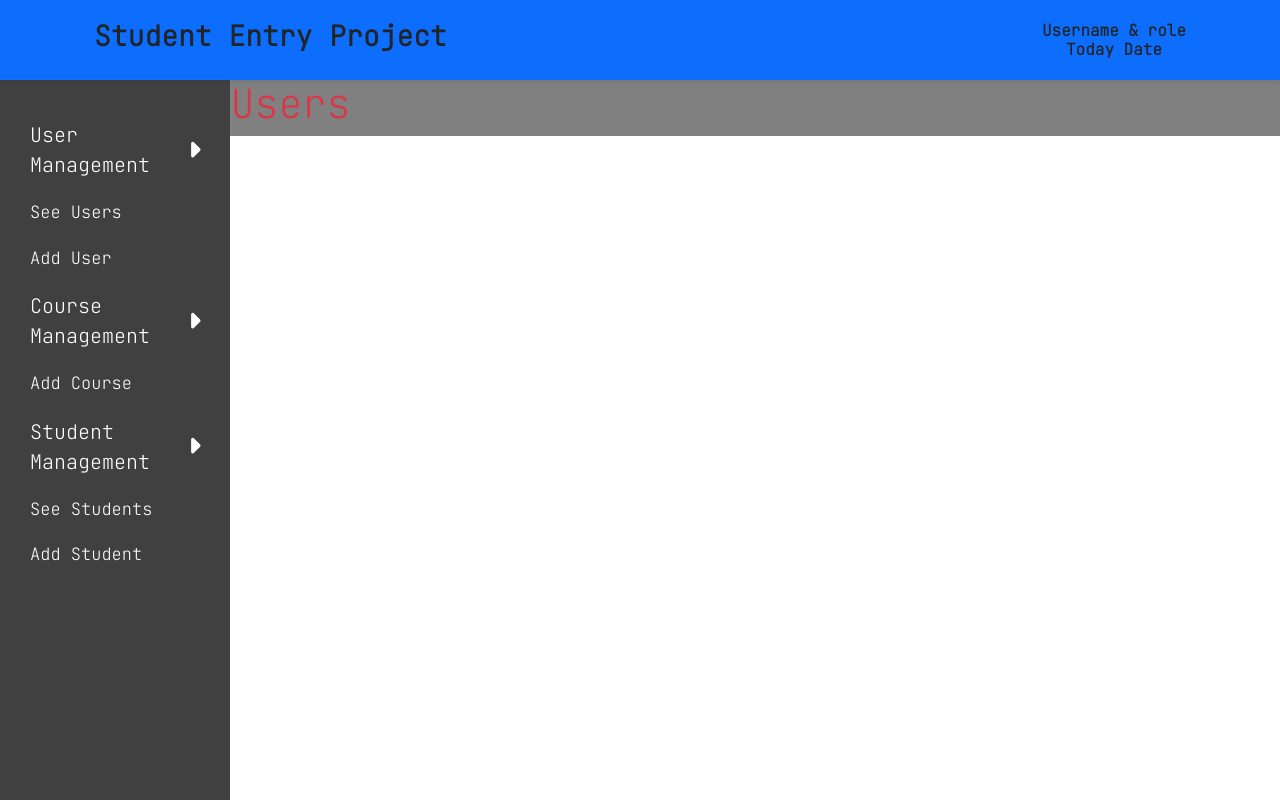
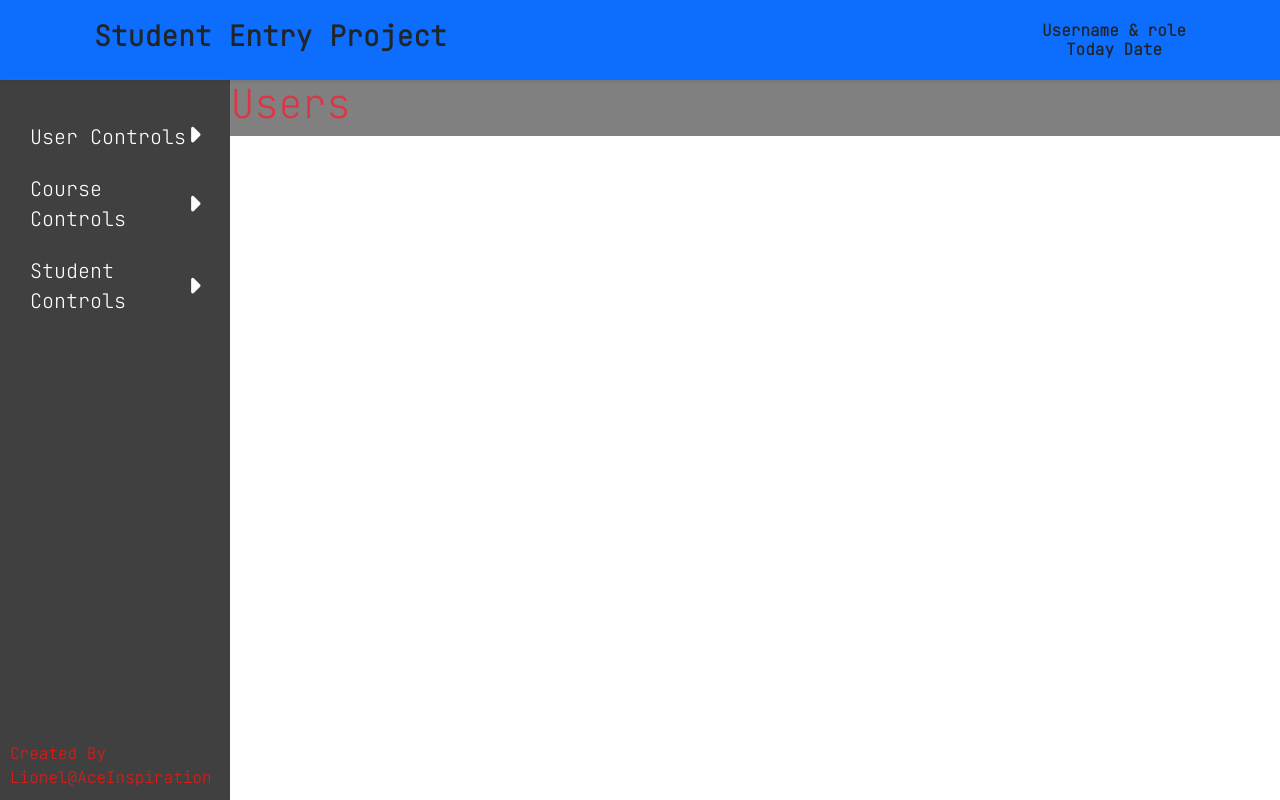
Before and after one commit to myominhtoo/student_jpa, an Angular app in the folder src/main/resources/views/: page /users in a window 1280 px wide. Built offline with nearby package versions, Linux system fonts and the light colour scheme.

Commit message:
added sidebar toggles

```diff
--- /dev/null
+++ b/src/main/resources/views/src/app/components/layouts/footer.component.ts
@@ -0,0 +1,9 @@
+import { Component } from '@angular/core';
+
+@Component({
+    selector : 'footer',
+    template : `<div>
+                    <span class="h6 th">Created By Lionel@AceInspiration</span>
+                </div>`
+})
+export class FooterComponent{}
--- a/src/main/resources/views/src/app/components/layouts/navbar.component.html
+++ b/src/main/resources/views/src/app/components/layouts/navbar.component.html
@@ -1,6 +1,6 @@
 <header id="navbar" class="navbar navbar-expand px-3 shadow-sm mx-0 bg-primary py-3 position-fixed">
     <main class="container px-4">
-        <h3 class="h3 fw-bold">
+        <h3 routerLink="/" class="h3 fw-bold" id="icon">
             Student Entry Project
         </h3>
 
--- a/src/main/resources/views/src/app/components/layouts/sidebar.component.html
+++ b/src/main/resources/views/src/app/components/layouts/sidebar.component.html
@@ -1,34 +1,36 @@
 <nav id="sidebar">
-    <a href="" id="sidebar-item">
-        <span>User Management</span>
-        <i class="fa-solid fa-caret-right"></i>
-        <i class="fa-solid fa-caret-down d-none"></i>
+    <a (click)="toggleSidebarBtns('user')" id="sidebar-item" [ngClass]="{ 'bg-pale-snow show-btns' : showUserBtns ? true : false }">
+        <span>User Controls</span>
+        <span *ngIf="!showUserBtns"><i class="fa-solid fa-caret-right"></i></span>
+        <span *ngIf="showUserBtns"><i class="fa-solid fa-caret-down"></i></span>
     </a>
 
-    <div class="w-auto h-auto p-0 m-0">
+    <div *ngIf="showUserBtns" class="w-auto h-auto p-0 m-0">
         <a routerLink="/users" id="sidebar-childitem">See Users</a>
         <a routerLink="/add-user" id="sidebar-childitem">Add User</a>
     </div>
 
-    <a href="" id="sidebar-item">
-        <span>Course Management</span>
-        <i class="fa-solid fa-caret-right"></i>
-        <i class="fa-solid fa-caret-down d-none"></i>
+    <a (click)="toggleSidebarBtns('course')" id="sidebar-item" [ngClass]="{'bg-pale-snow show-btns' : showCourseBtns ? true : false }">
+        <span>Course Controls</span>
+        <i *ngIf="!showCourseBtns" class="fa-solid fa-caret-right"></i>
+        <i *ngIf="showCourseBtns" class="fa-solid fa-caret-down "></i>
     </a>
 
-    <div class="w-auto h-auto p-0 m-0">
+    <div *ngIf="showCourseBtns" class="w-auto h-auto p-0 m-0">
         <!-- <a routerLink="/courses" id="sidebar-childitem">See Courses</a> -->
         <a routerLink="/add-course" id="sidebar-childitem">Add Course</a>
     </div>
 
-    <a href="" id="sidebar-item">
-        <span>Student Management</span>
-        <i class="fa-solid fa-caret-right"></i>
-        <i class="fa-solid fa-caret-down d-none"></i>
+    <a (click)="toggleSidebarBtns('student')" id="sidebar-item" [ngClass]="{ 'bg-pale-snow show-btns' : showStudentBtns ? true : false  }">
+        <span>Student Controls</span>
+        <i *ngIf="!showStudentBtns" class="fa-solid fa-caret-right"></i>
+        <i *ngIf="showStudentBtns"  class="fa-solid fa-caret-down "></i>
     </a>
 
-    <div class="w-auto h-auto p-0 m-0">
+    <div *ngIf="showStudentBtns" class="w-auto h-auto p-0 m-0">
         <a routerLink="/students" id="sidebar-childitem">See Students</a>
         <a routerLink="/add-student" id="sidebar-childitem">Add Student</a>
     </div>
+
+    <footer></footer>
 </nav>
--- a/src/main/resources/views/src/app/components/layouts/sidebar.component.ts
+++ b/src/main/resources/views/src/app/components/layouts/sidebar.component.ts
@@ -4,4 +4,32 @@ import { Component } from "@angular/core";
     selector : 'sidebar',
     templateUrl : './sidebar.component.html',
 })
-export class SidebarComponent{}
+export class SidebarComponent{
+
+    //for sidebar toggles
+    showUserBtns : boolean = false;
+    showCourseBtns : boolean = false;
+    showStudentBtns : boolean = false;
+
+
+    /*
+        target should be ( user | course | student )
+    */
+    toggleSidebarBtns( target : string ) : void {
+
+        setTimeout(() => {
+            switch( target ){
+                case 'user' :
+                    this.showUserBtns = !this.showUserBtns;
+                    break;
+                case 'course' :
+                    this.showCourseBtns = !this.showCourseBtns;
+                    break;
+                case 'student' :
+                    this.showStudentBtns = !this.showStudentBtns;
+                    break;
+            }
+        } , 30 );
+
+    }
+}
--- a/src/main/resources/views/src/styles.css
+++ b/src/main/resources/views/src/styles.css
@@ -8,6 +8,7 @@ span,p,h1,h2,h3,h4,h5,h5,div{
 
 :root{
     --dark : rgba( 0 , 0, 0, 0.75);
+    --th : rgba(225, 27, 22,1);
     --snow : rgba( 255 ,255 ,255 , 1);
     --pale-snow : rgba(235,255,255,0.05)
 }
@@ -25,10 +26,23 @@ span,p,h1,h2,h3,h4,h5,h5,div{
     color : var(--dark) !important;
 }
 
+.th{
+    font-weight: bold;
+    color : var(--th) !important;
+}
+
 .bg-dark{
     background-color: var(--dark) !important;
 }
 
+.bg-pale-snow{
+    background-color: var(--pale-snow) !important;
+}
+
+
+#icon:hover{
+    cursor : pointer;
+}
 
 #navbar{
     width:100% !important;
@@ -45,6 +59,13 @@ span,p,h1,h2,h3,h4,h5,h5,div{
 sidebar{
     width:18% !important;
     margin-top: 10vh;
+    position:relative;
+}
+
+sidebar footer{
+    position: absolute;
+    left:10px;
+    bottom:10px;
 }
 
 #sidebar{
@@ -75,14 +96,23 @@ sidebar{
     justify-content: space-between;
     align-items: center;
     transition: 0.3s all;
+    /* border: 2px solid var(--snow); */
+    margin: 2px 0;
+    border-radius: 5px ;
+}
+
+#sidebar-item.show-btns{
+    border: 1px solid var(--snow);
 }
 
 #sidebar-childitem{
     font-size: 17px !important;
+    border:none !important;
 }
 
 #sidebar-item:hover , #sidebar-childitem:hover{
     background-color: var(--pale-snow) !important;
+    cursor : pointer;
 }
 
 #sidebar-item i{
```
Also changed, not shown: src/main/resources/views/src/app/components/layouts/layouts.module.ts (+6 -2 lines).
